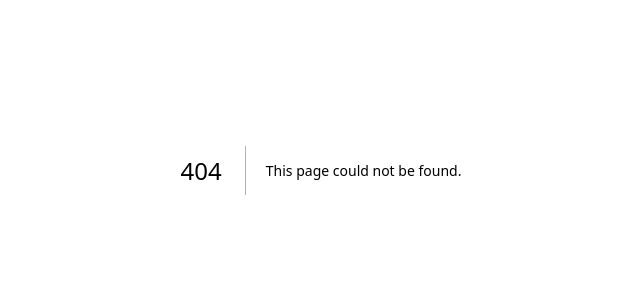
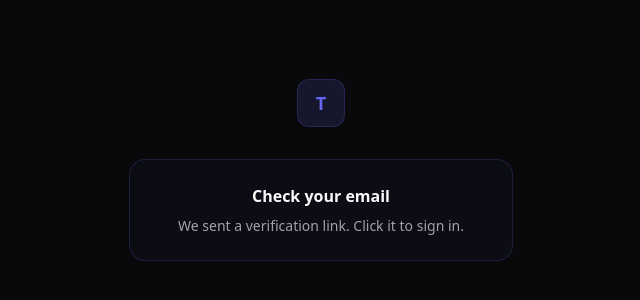
Before and after one commit to xanyl/tabula-website, a Next.js app: page /auth/verify in a window 1280 px wide. Before the commit this address had no page. Shown: the part 230-530 px from the top of the page, without its empty margins (319-959 px from the left). Built offline with nearby package versions, Linux system fonts and the light colour scheme.

Commit message:
fix: move auth pages from route group to /auth path for correct URL resolution
The (auth) route group stripped /auth from URLs, making /auth/signin
resolve to /signin. Proxy.ts and NextAuth config expected /auth/signin.
Moving to src/app/auth/ fixes the mismatch.

🤖 Generated with Claude Code

```diff
--- /dev/null
+++ b/src/app/auth/layout.tsx
@@ -0,0 +1,18 @@
+export default function AuthLayout({
+  children,
+}: {
+  children: React.ReactNode;
+}) {
+  return (
+    <div className="flex min-h-screen items-center justify-center bg-bg-primary px-4">
+      <div className="w-full max-w-sm">
+        <div className="mb-8 text-center">
+          <span className="inline-flex h-12 w-12 items-center justify-center rounded-xl bg-accent/15 border border-accent/20 font-mono text-lg font-bold text-accent">
+            T
+          </span>
+        </div>
+        {children}
+      </div>
+    </div>
+  );
+}
--- /dev/null
+++ b/src/app/auth/signin/page.tsx
@@ -0,0 +1,12 @@
+import { SignInForm } from "@/components/sign-in-form";
+
+export default function SignInPage() {
+  return (
+    <>
+      <h1 className="mb-6 text-center text-xl font-semibold tracking-[-0.02em]">
+        Sign in to Tabula
+      </h1>
+      <SignInForm />
+    </>
+  );
+}
--- /dev/null
+++ b/src/app/auth/signup/page.tsx
@@ -0,0 +1,5 @@
+import { redirect } from "next/navigation";
+
+export default function SignUpPage() {
+  redirect("/auth/signin");
+}
--- /dev/null
+++ b/src/app/auth/verify/page.tsx
@@ -0,0 +1,10 @@
+export default function VerifyPage() {
+  return (
+    <div className="rounded-2xl border border-accent/20 bg-accent/[0.04] p-6 text-center">
+      <p className="font-semibold">Check your email</p>
+      <p className="mt-2 text-sm text-text-muted">
+        We sent a verification link. Click it to sign in.
+      </p>
+    </div>
+  );
+}
```
